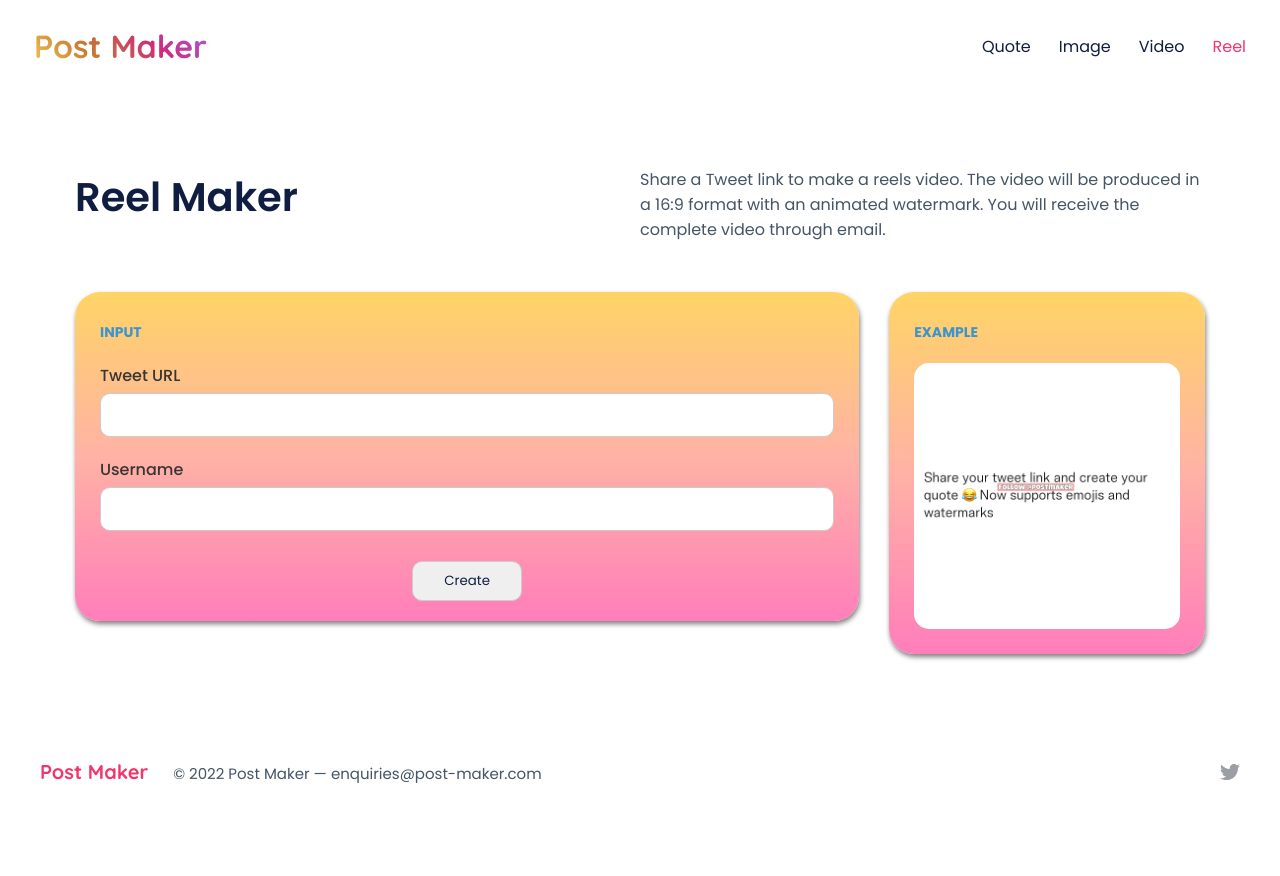
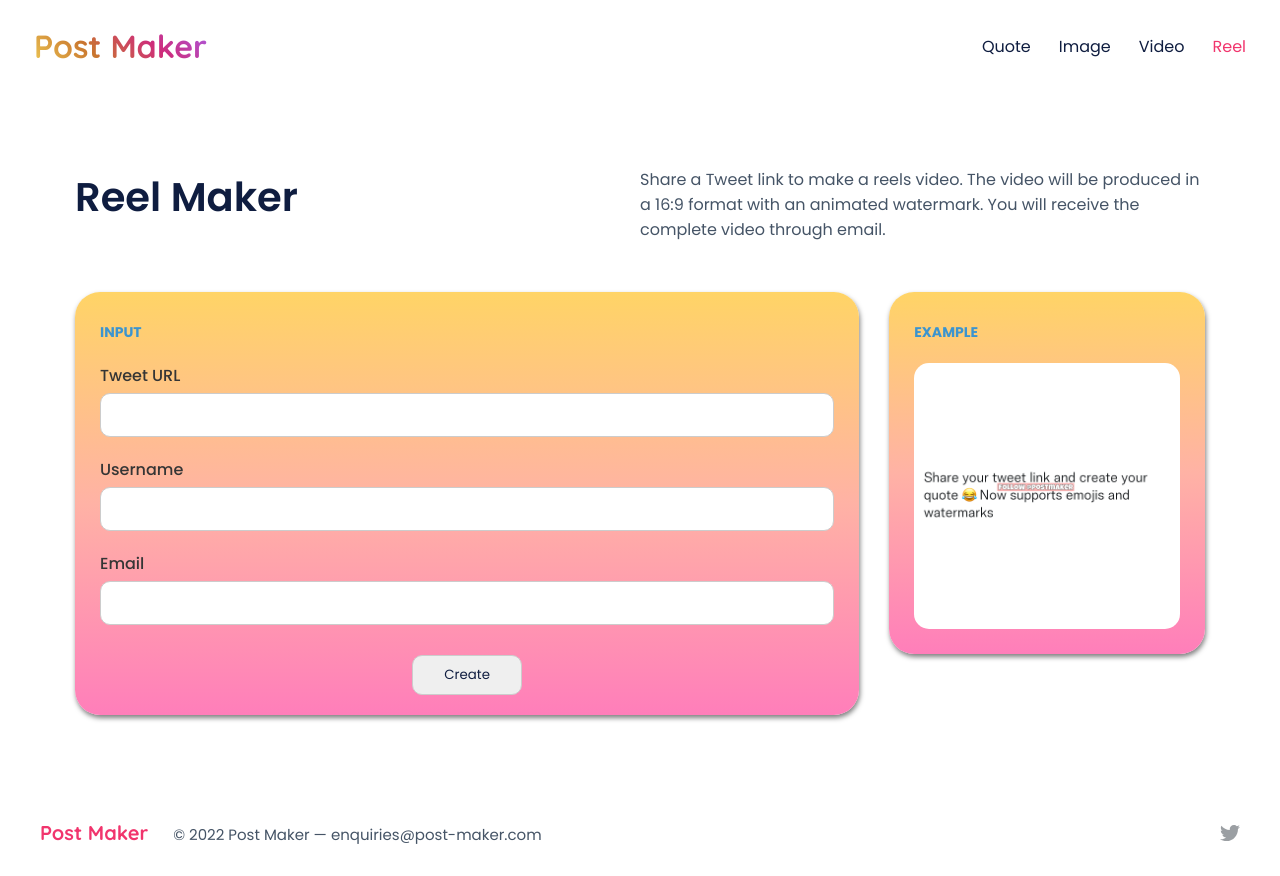
Before and after one commit to sb-haz/post-maker-frontend, a React (Create React App) app: page /reel in a window 1280 px wide. Before the commit the page ends 815 px from the top, so only its background shows below. Built offline with nearby package versions, Linux system fonts and the light colour scheme.

Commit message:
conditionally render email input field

```diff
--- a/src/Tool.js
+++ b/src/Tool.js
@@ -10,7 +10,7 @@ const Tool = ({ title, desc, tag }) => {
                 <p>{desc}</p>
             </div>
             <div className="card-wrapper">
-                <FormCard />
+                {tag === 'render' ? <FormCard useEmail={false} /> : <FormCard useEmail={true} />}
                 {tag === 'render' ? <RenderCard /> : <ExampleCard />}
             </div>
         </div>
--- a/src/components/FormCard.js
+++ b/src/components/FormCard.js
@@ -1,4 +1,4 @@
-const FormCard = () => {
+const FormCard = ({ useEmail }) => {
     return (
         <div className="form-card">
             <p className="coloured-tag blue">Input</p>
@@ -7,9 +7,16 @@ const FormCard = () => {
                 <input type="text" name="name" />
                 <label>Username</label>
                 <input type="text" name="name" />
+                {useEmail ?
+                    <>
+                        <label>Email</label>
+                        <input type="email" name="email" />
+                    </> : ''
+                }
+
                 <input type="submit" value="Create" />
             </form>
-        </div>
+        </div >
     );
 };
 
```
